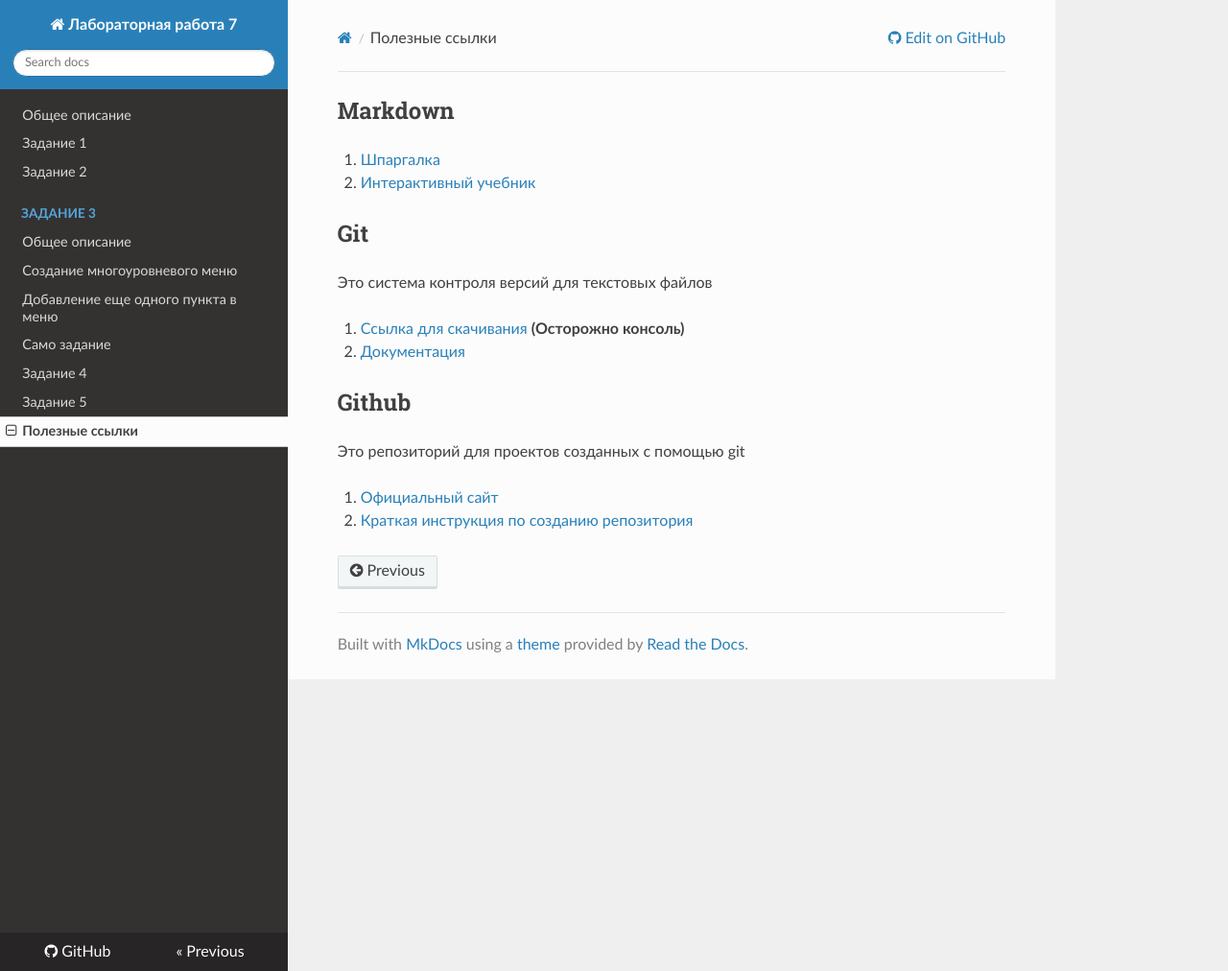
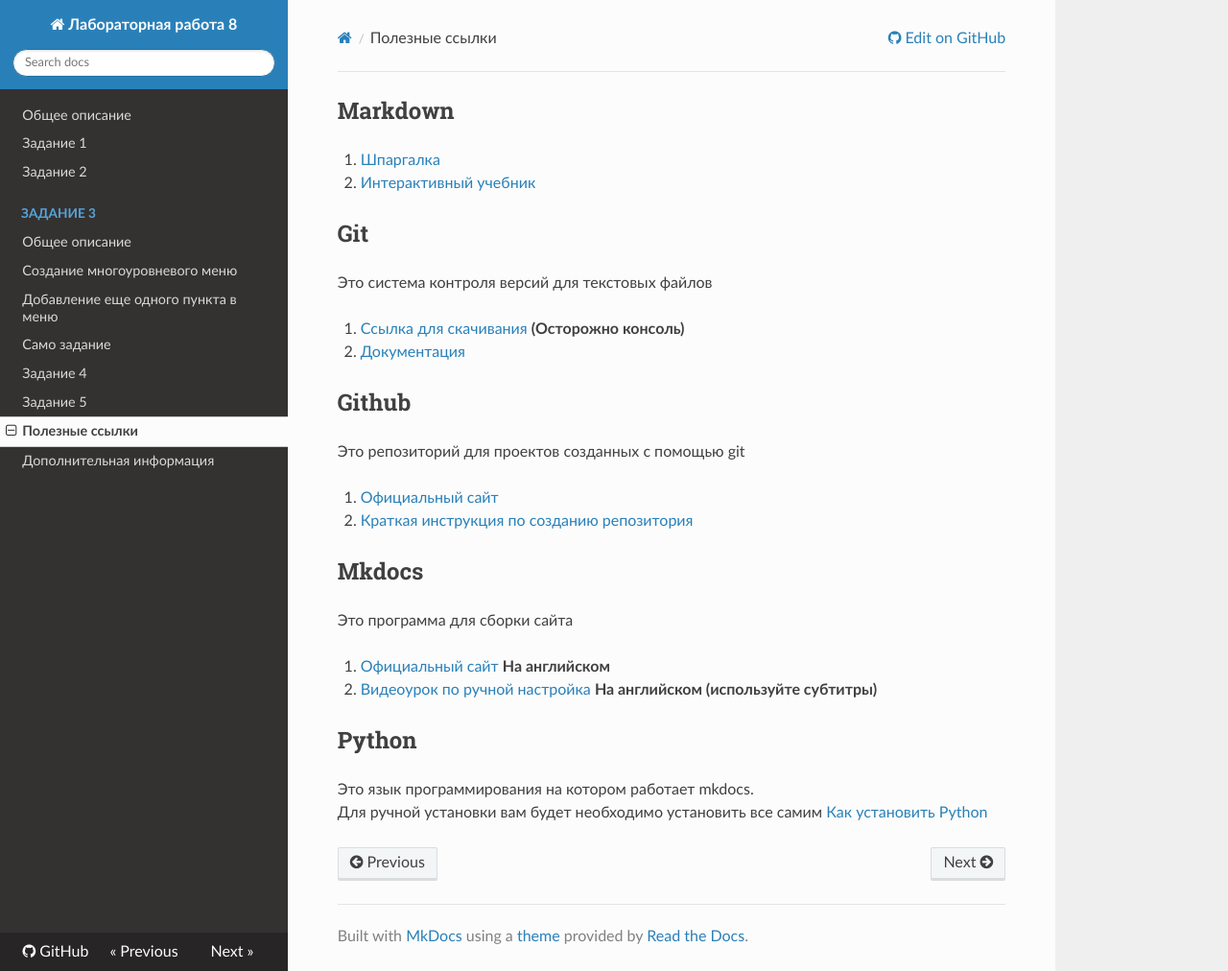
Before and after one commit to pyro-bot/comunity-lab, an MkDocs documentation site: the page built from docs/links.md, in a window 1280 px wide and 1012 px high. Shown: the whole window at 96% size. Built offline with MkDocs 1.6.1, drawn with Linux system fonts in a browser that asks for light colours; nearby versions of some CDN libraries; old or Windows-style settings are respelled for this version of MkDocs.

Commit message:
Добавлена информация об установки mkdocs

```diff
--- a/docs/links.md
+++ b/docs/links.md
@@ -14,3 +14,14 @@
 
 1. [Официальный сайт](https://github.com/)
 2. [Краткая инструкция по созданию репозитория](https://vertex-academy.com/tutorials/ru/kak-sozdat-repozitorij-na-github/)
+
+## Mkdocs
+Это программа для сборки сайта
+
+1. [Официальный сайт](https://www.mkdocs.org/) **На английском**
+2. [Видеоурок по ручной настройка](https://www.youtube.com/watch?v=tB6QN2ljDL8) **На английском (используйте субтитры)**
+
+## Python
+Это язык программирования на котором работает mkdocs.
+Для ручной установки вам будет необходимо установить все самим
+[Как установить Python](https://python-scripts.com/install-python)
--- a/mkdocs.yml
+++ b/mkdocs.yml
@@ -1,4 +1,4 @@
-site_name: Лабораторная работа 7
+site_name: Лабораторная работа 8
 
 repo_url: https://github.com/pyro-bot/comunity-lab/
 pages:
@@ -13,6 +13,7 @@
   - Задание 4: task4.md
   - Задание 5: task5.md
   - Полезные ссылки: links.md
+  - Дополнительная информация: ext_info.md
 
 plugins:
     - search:
```
Also changed, not shown: docs/ext_info.md (added, +30 -0 lines), docs/img/cmd.png (added), docs/img/run.png (added), 3 other files.
